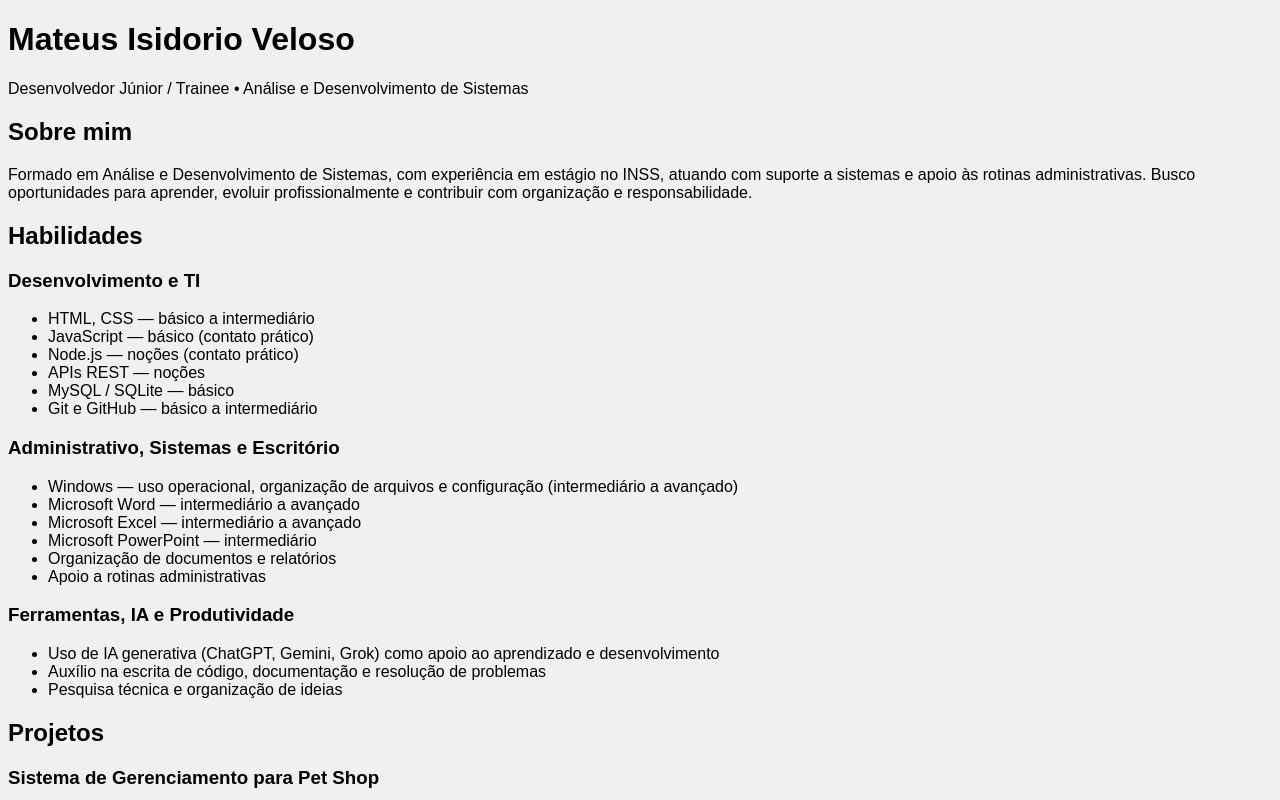
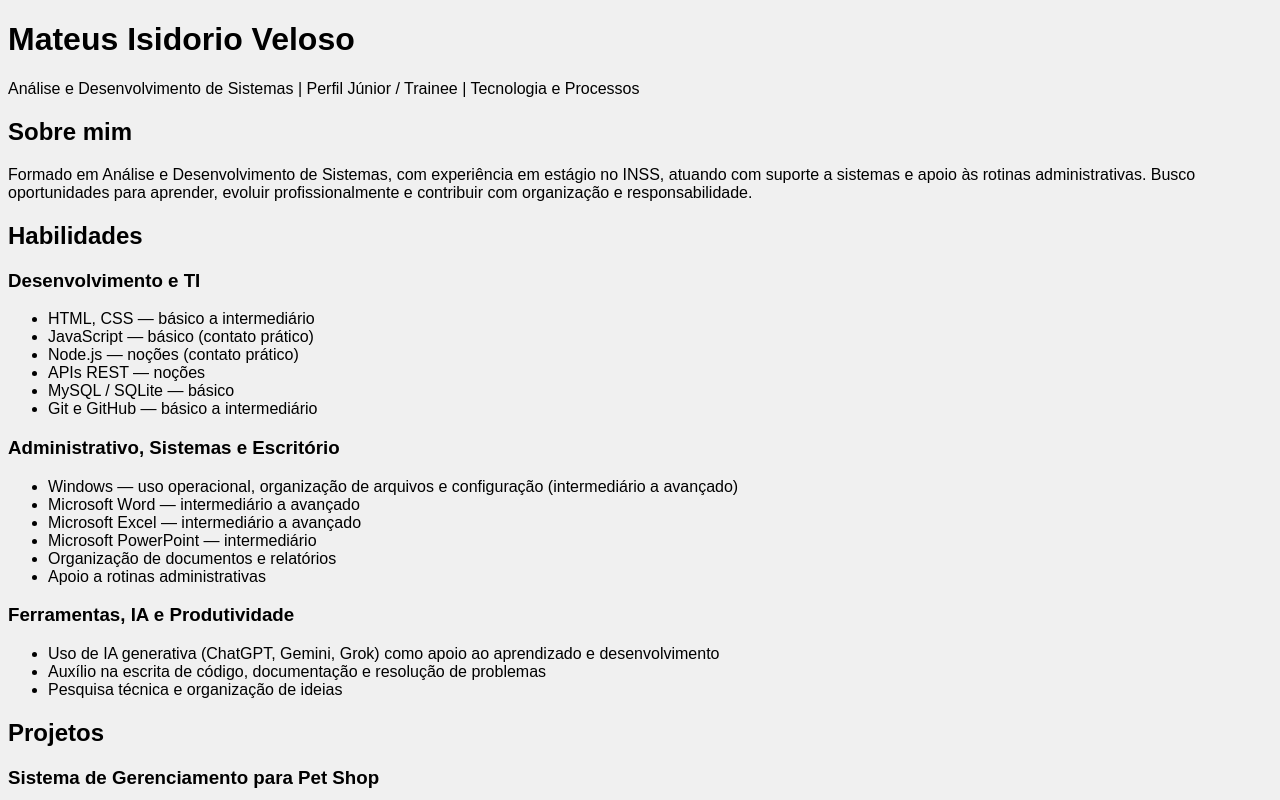
Before and after one commit to MateusGit123/portfolio, a plain HTML site: page index.html in a window 1280 px wide. Shown: the top 800 px of the page. Drawn offline with Linux system fonts and the light colour scheme.

Commit message:
Atualização do portfolio

```diff
--- a/index.html
+++ b/index.html
@@ -2,13 +2,13 @@
 <html lang="pt-BR">
 <head>
   <meta charset="UTF-8">
-  <title>Mateus Veloso</title>
+  <title>Portfolio de Mateus Isidorio Veloso</title>
   <link rel="stylesheet" href="style.css">
 </head>
 <body>
 <header>
   <h1>Mateus Isidorio Veloso</h1>
-  <p>Desenvolvedor Júnior / Trainee • Análise e Desenvolvimento de Sistemas</p>
+  <p>Análise e Desenvolvimento de Sistemas | Perfil Júnior / Trainee | Tecnologia e Processos</p>
 </header>
 
 <main>
```
